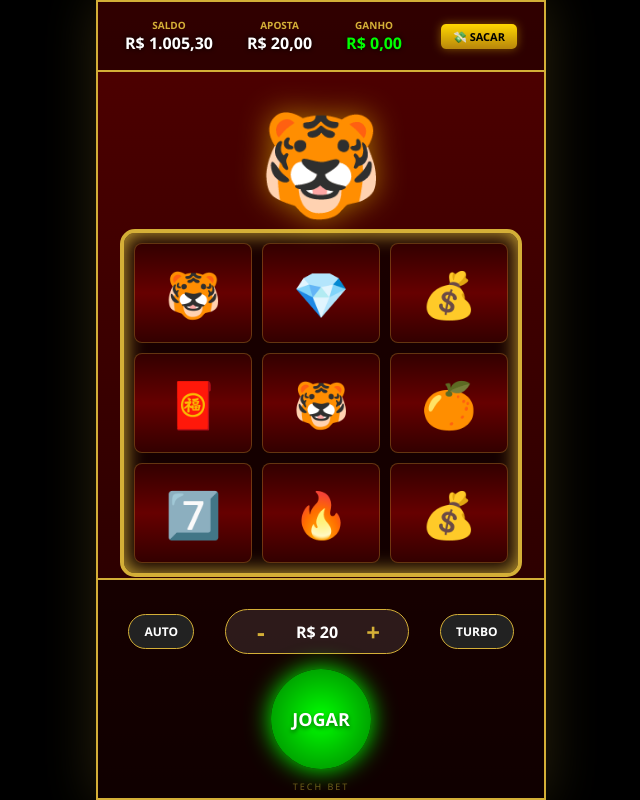
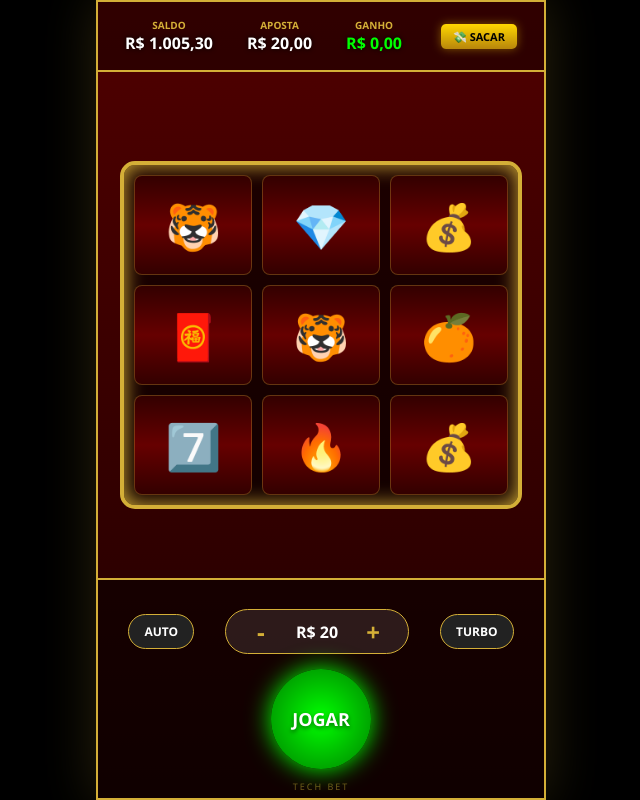
Before and after one commit to Ytazzx7/techbet, a plain HTML site: page index.html in a window 1280 px wide. Shown: the whole page, without its empty margins (319-959 px from the left). Drawn offline with Linux system fonts and the light colour scheme.

Commit message:
Atualizar o index.html

```diff
--- a/index.html
+++ b/index.html
@@ -61,7 +61,7 @@
     </div>
 
     <div class="tiger-section">
-        <div id="tiger">🐯</div>
+
         <div class="slot-container">
             <div class="grid">
                 <div class="reel" id="r1">🐯</div>
```
